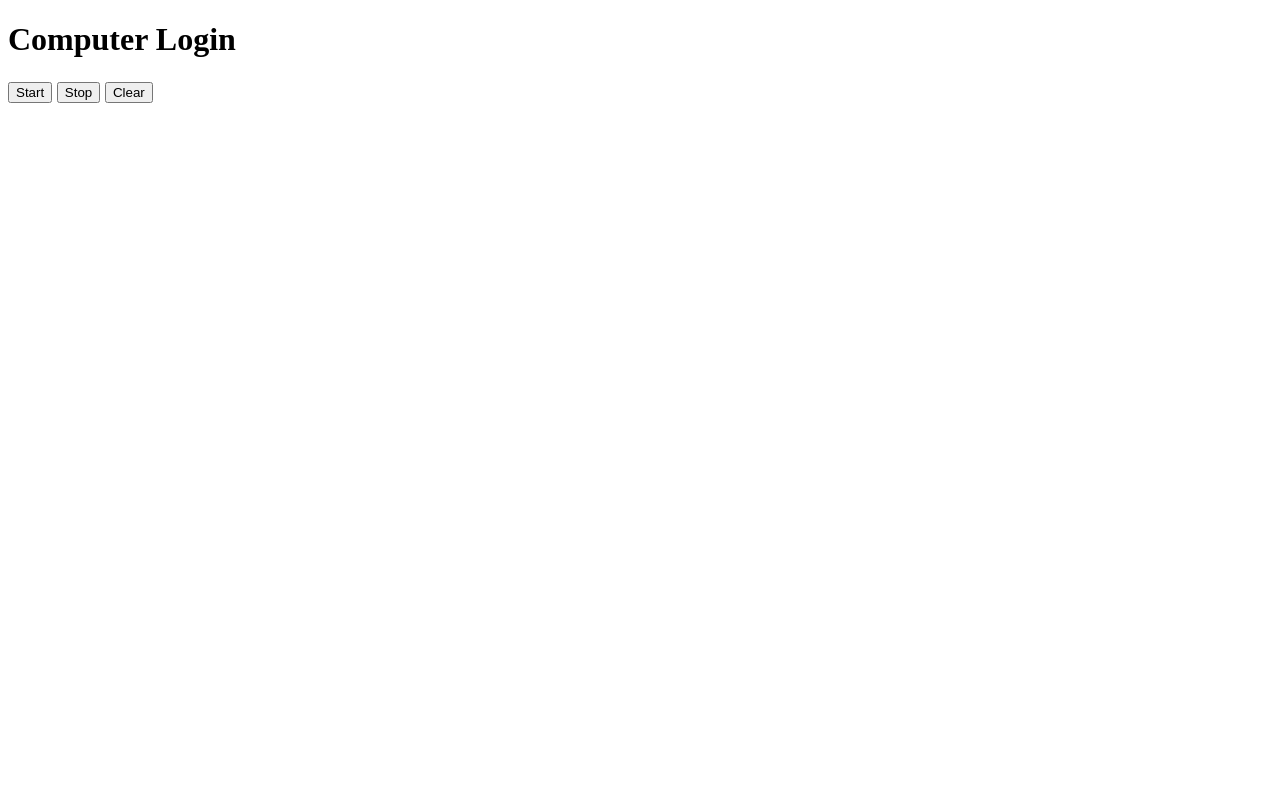
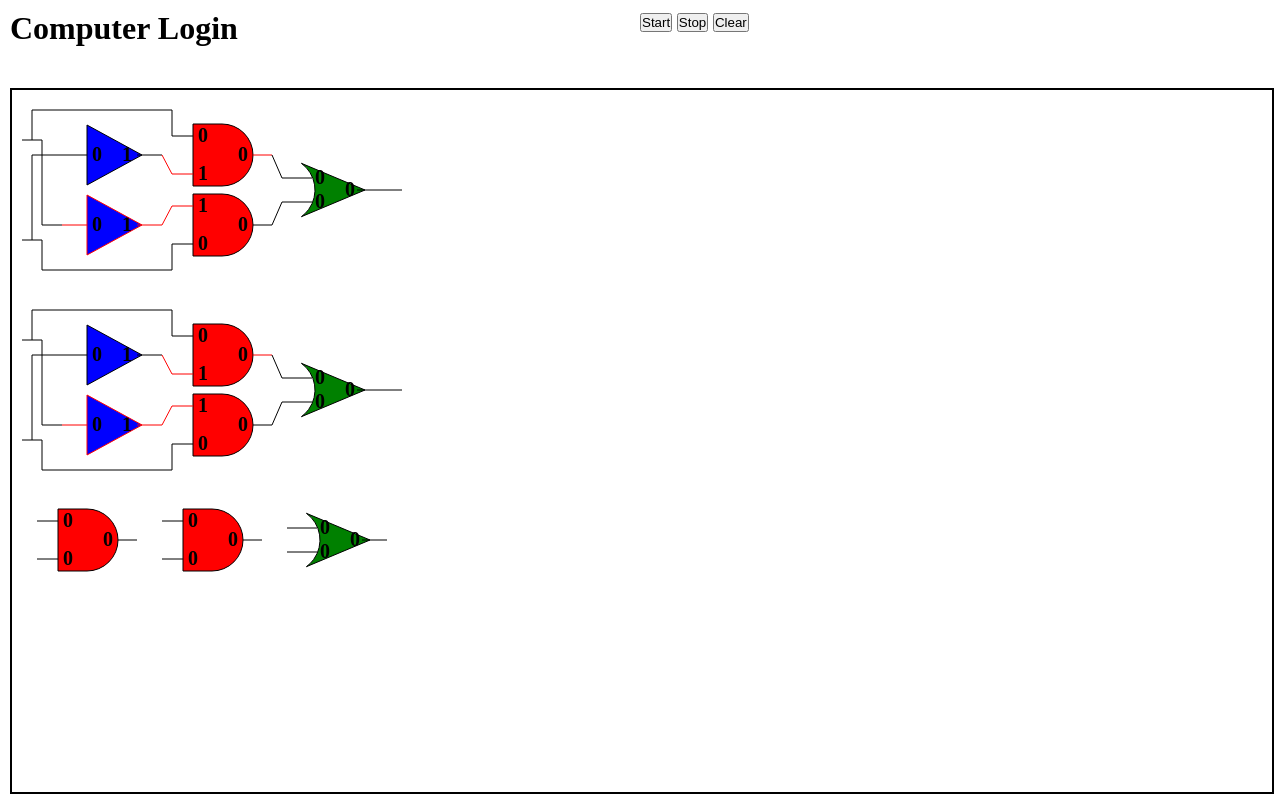
Before and after one commit to Undeadsyco/Computer-Architecture, a website built with webpack: page src/index.html in a window 1280 px wide. Built offline with nearby package versions, Linux system fonts and the light colour scheme.

Commit message:
started adder & current build

```diff
--- a/src/index.html
+++ b/src/index.html
@@ -6,9 +6,30 @@
   <meta http-equiv="X-UA-Compatible" content="IE=edge">
   <meta name="viewport" content="width=device-width, initial-scale=1.0">
   <title>Document</title>
+  <style>
+    * {
+      margin: 0;
+      padding: 0;
+      box-sizing: border-box;
+    }
+
+    .wrapper {
+      width: 100vw;
+      height: 100vh;
+      display: grid;
+      grid-template-columns: repeat(2, 1fr);
+      grid-template-rows: 10% 90%;
+      padding: 10px;
+    }
+
+    #canvasContainer {
+      grid-column: 1/3;
+    }
+  </style>
 </head>
 
 <body>
+  <div class="wrapper">
     <h1>Computer Login</h1>
     <h3>
       <!-- <a href="./adder.html">View Adder</a> -->
@@ -18,6 +39,7 @@
     </h3>
 
     <div id="canvasContainer"></div>
+  </div>
 </body>
 
 </html>
--- a/src/index.js
+++ b/src/index.js
@@ -2,26 +2,39 @@
  * @typedef {(number|boolean)} boolLike
  */
 
-import { XOR } from './logic/gates';
+import { FullAdder } from './logic/components/FullAdder';
+import { AND, XOR, OR } from './logic/gates';
 
 const _01Test = /^[0-1]*$/;
 
 const container = document.getElementById('container');
 const canvasContainer = document.getElementById('canvasContainer');
+const canvas = document.createElement('canvas'), ctx = canvas.getContext('2d');
+canvas.width = canvasContainer.offsetWidth, canvas.height = canvasContainer.offsetHeight;
+canvas.setAttribute('style', 'border: 2px solid black');
+canvasContainer.append(canvas);
 
+const componentList = [];
 function init() {
-  const xorGate = new XOR(0, 1);
-  xorGate.render(canvasContainer);
+  const adder = new FullAdder(0, 0, 0);
+  componentList.push(adder);
 }
 
 let animationFrame;
 
 function animate() {
+  ctx.clearRect(0, 0, canvas.width, canvas.height);
+
+  componentList[0].draw(ctx);
+
   animationFrame = requestAnimationFrame(animate);
 }
 
 animationFrame = requestAnimationFrame(animate);
 
+window.addEventListener('resize', (e) => {
+  canvas.width = canvasContainer.offsetWidth, canvas.height = canvasContainer.offsetHeight;
+});
 document.getElementById('cancelBtn').addEventListener('click', (e) => {
   e.preventDefault();
   cancelAnimationFrame(animationFrame);
@@ -36,3 +49,6 @@ document.getElementById('clearBtn').addEventListener('click', (e) => {
   e.preventDefault();
 
 });
+
+init();
+animate();
--- /dev/null
+++ b/src/logic/components/FullAdder.js
@@ -0,0 +1,34 @@
+import { XOR, AND, OR } from "../gates";
+
+export class FullAdder {
+  #_inputA;
+  #_inputB;
+  #_carryIn;
+  #_carryOut;
+  #_output;
+
+  constructor(A, B, C) {
+    this.#_inputA = A;
+    this.#_inputB = B;
+    this.#_carryIn = C;
+    this.#_output = XOR.calculateOutput(XOR.calculateOutput(A, B), C);
+    this.#_carryOut = OR.calculateOutput(AND.calculateOutput(A, B), AND.calculateOutput(XOR.calculateOutput(A, B), C));
+  }
+
+  render() { }
+
+  draw(ctx) {
+    const xorGate1 = new XOR(this.#_inputA, this.#_inputB);
+    const xorGate2 = new XOR(xorGate1.output, this.#_carryIn);
+    const andGate1 = new AND(this.#_inputA, this.#_inputB);
+    const andGate2 = new AND(xorGate1.output, this.#_carryIn);
+    const orGate = new OR(andGate1.output, andGate2.output);
+
+    let x = 200, y = 100;
+    xorGate1.draw(ctx, x, y);
+    xorGate2.draw(ctx, x, y + 200);
+    andGate1.draw(ctx, x - 125, y + 350);
+    andGate2.draw(ctx, x, y + 350);
+    orGate.draw(ctx, x + 125, y + 350);
+  }
+}
--- a/src/logic/gates/ANDgate.js
+++ b/src/logic/gates/ANDgate.js
@@ -2,6 +2,11 @@ import { twoInputGate } from "./gates";
 import { drawLine } from "../../utilities";
 
 export default class AND extends twoInputGate {
+
+  static calculateOutput(A, B) {
+    return A && B ? 1 : 0;
+  }
+
   constructor(inputA, inputB, x, y) {
     super(inputA, inputB, inputA && inputB ? 1 : 0);
     this.x = x;
@@ -55,7 +60,7 @@ export default class AND extends twoInputGate {
     // // draw output line
     drawLine(ctx, this.output, [
       { x: xStart + radius, y: yStart },
-      { x: xStart + (width / 2), y: yStart}
+      { x: xStart + (width / 2), y: yStart }
     ]);
 
     this.inputPositions = {
--- a/src/logic/gates/NOTgate.js
+++ b/src/logic/gates/NOTgate.js
@@ -1,6 +1,10 @@
 import { singleInputGate } from "./gates";
 
 export default class NOT extends singleInputGate {
+
+  static invert(input) {
+    return input === 1 ? 0 : 1;
+  }
   constructor(input) {
     super(input, input ? 0 : 1);
   }
@@ -19,6 +23,7 @@ export default class NOT extends singleInputGate {
     this.draw(ctx, canvas.width, canvas.height, (canvas.width * 0.33) - 2);
   }
 
+  // TODO add draw line function calls
   draw(ctx, xStart, yStart, width = 100, height = 60) {
     const offset = 15;
     ctx.beginPath();
--- a/src/logic/gates/ORgate.js
+++ b/src/logic/gates/ORgate.js
@@ -2,6 +2,10 @@ import { drawLine } from "../../utilities";
 import { twoInputGate } from "./gates";
 
 export default class OR extends twoInputGate {
+
+  static calculateOutput(A, B) {
+    return A || B ? 1 : 0;
+  }
   constructor(inputA, inputB) {
     super(inputA, inputB, inputA || inputB ? 1 : 0);
   }
--- a/src/logic/gates/XORgate.js
+++ b/src/logic/gates/XORgate.js
@@ -4,8 +4,14 @@ import AND from './ANDgate';
 import OR from './ORgate';
 
 export default class XOR extends twoInputGate {
+
+  static calculateOutput(A, B) {
+    return (A && !B) || (!A && B) ? 1 : 0;
+  }
+
   constructor(inputA, inputB) {
     super(inputA, inputB, (inputA && !inputB) || (!inputA && inputB) ? 1 : 0);
+    this.outline = false;
   }
 
   render(parent) {
@@ -19,12 +25,14 @@ export default class XOR extends twoInputGate {
     this.draw(ctx, canvas.width * 0.5, canvas.height * 0.5);
   }
 
-  draw(ctx, x, y, width = 400, height = 192) {
+  draw(ctx, x, y, width = 400, height = 200) {
+    if (this.outline) {
       ctx.beginPath();
       ctx.rect(x - (width * 0.5), y - (height * 0.5), width, height);
       ctx.stroke();
+    }
 
-    const xStart = width * 0.8, yStart = height * 0.5;
+    const xStart = x + (width * 0.3), yStart = y;
 
     const notGate1 = new NOT(this.inputB);
     notGate1.draw(ctx, xStart - (110 * 2), yStart - 35);
@@ -41,6 +49,7 @@ export default class XOR extends twoInputGate {
 
     ctx.strokeStyle = 'black';
     ctx.beginPath();
+    // TODO change drawing code to drawline function calls
     // draw line from NOTgate 1 output to ANDgate 1 inputB
     if (notGate1.output === 1) ctx.strokeStyle = 'red';
     else ctx.strokeStyle = 'black';
@@ -121,9 +130,11 @@ export default class XOR extends twoInputGate {
     ctx.lineTo(orGate.inputPositions.output.x + 20, orGate.inputPositions.output.y);
     ctx.stroke();
 
+    if (this.outline) {
       ctx.fillText(this.inputA, x - (width * 0.5), y - (height * 0.25) + 6);
       ctx.fillText(this.inputB, x - (width * 0.5), y + (height * 0.25) + 6);
       ctx.fillText(this.output, x + (width * 0.5) - 10, y + 6);
+    }
 
     this.inputPositions = {
       inputA: { X: undefined, y: undefined },
```
Also changed, not shown: dist/index.html, dist/main.js, 1 other file. Lines whose indentation alone changed are shown as unchanged.
